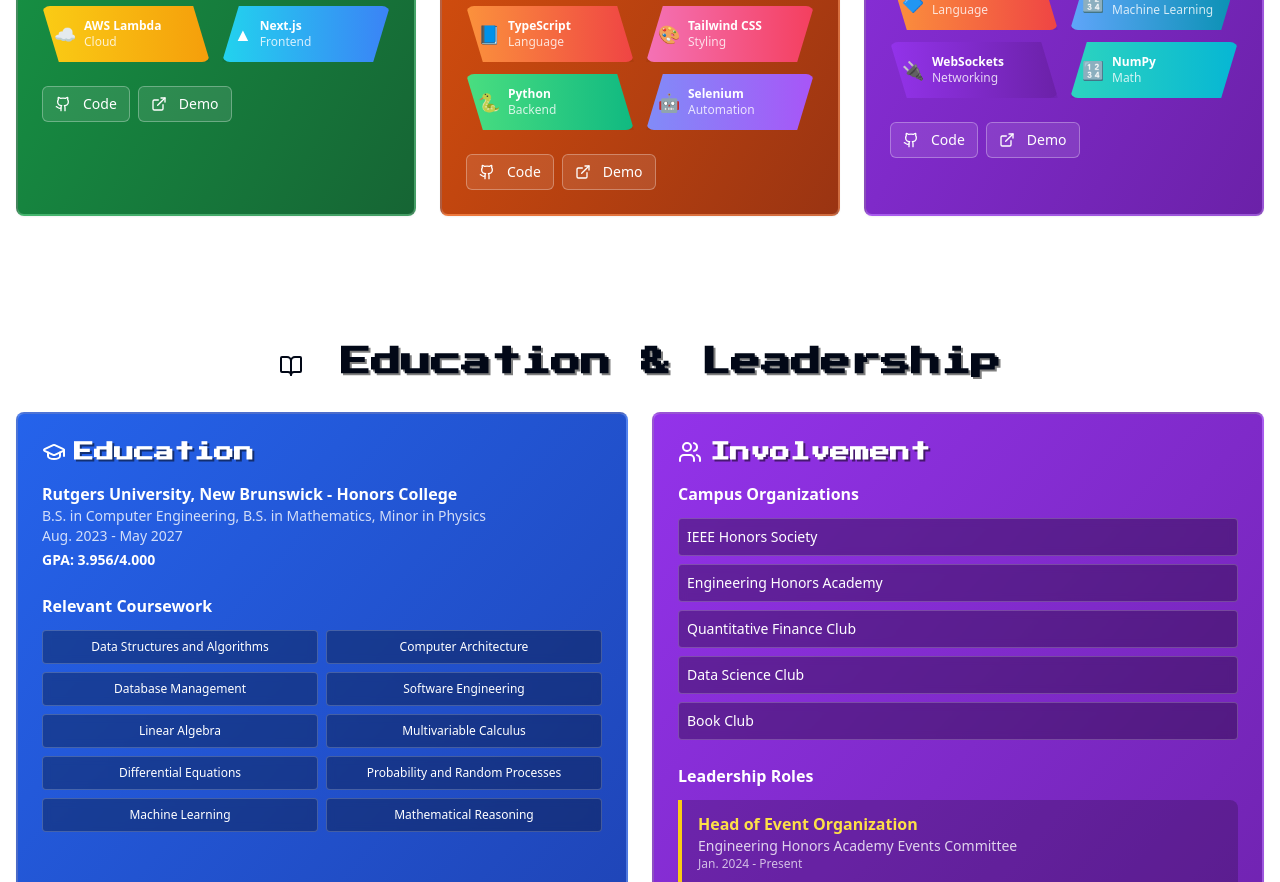
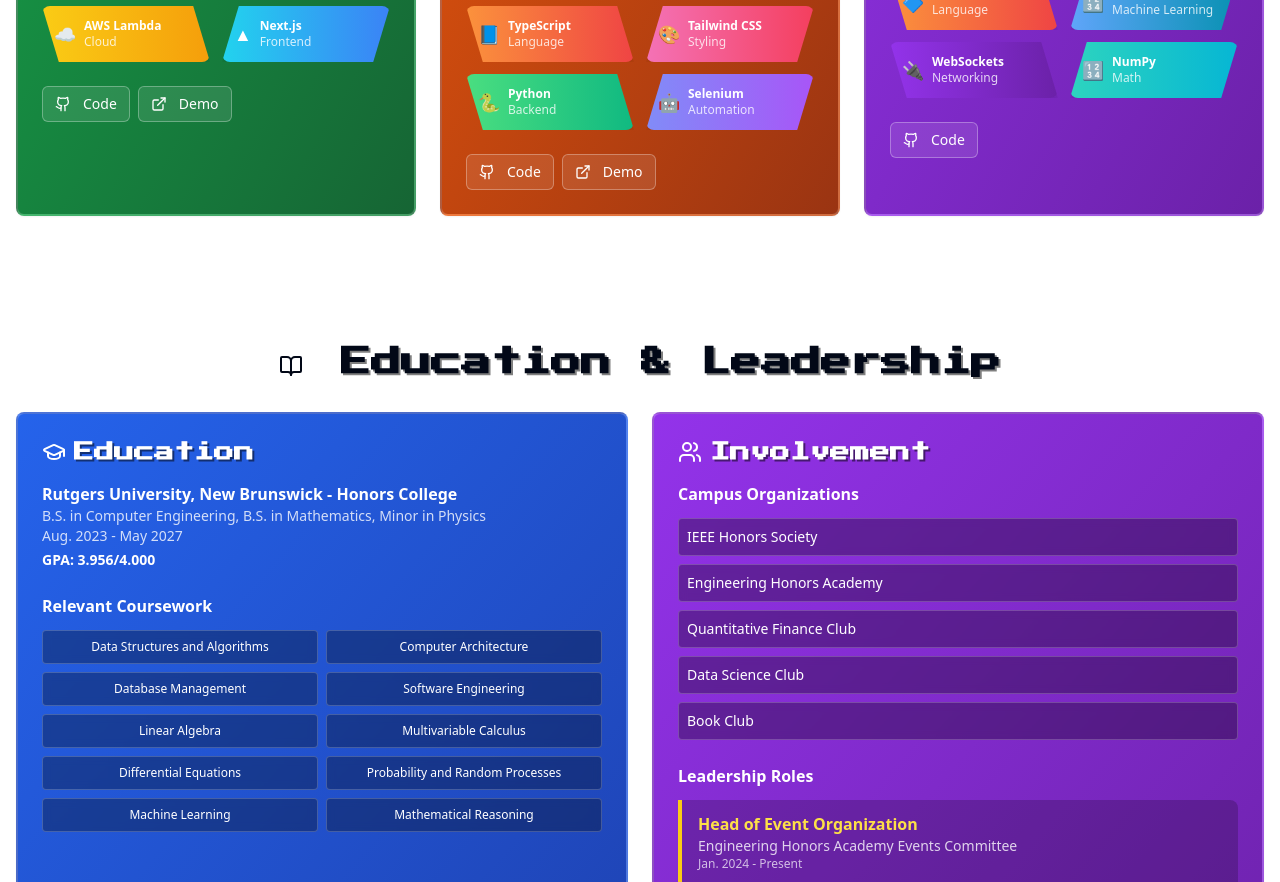
Before and after one commit to SamirVarma01/portfolio, a Next.js app: page / in a window 1280 px wide. Shown: the part 4840-5722 px from the top of the page. Built offline with nearby package versions, Linux system fonts and the light colour scheme; a web font is replaced by a local one.

Commit message:
Fix project links

```diff
--- a/components/projects-section.tsx
+++ b/components/projects-section.tsx
@@ -19,6 +19,8 @@ export default function ProjectsSection() {
         { name: "Next.js", icon: "▲", tier: "frontend" },
       ],
       color: "from-green-600 to-green-800",
+      github: "https://github.com/SamirVarma01/NextLevel",
+      demo: "https://next-level-eight-zeta.vercel.app/"
     },
     {
       title: "TF-Trades",
@@ -35,6 +37,8 @@ export default function ProjectsSection() {
         { name: "Selenium", icon: "🤖", tier: "automation" },
       ],
       color: "from-orange-600 to-orange-800",
+      github: "https://github.com/SamirVarma01/TF-Trades",
+      demo: "https://tf-trades.vercel.app/"
     },
     {
       title: "Game-Theoretic Pokémon Battle Bot",
@@ -49,6 +53,7 @@ export default function ProjectsSection() {
         { name: "NumPy", icon: "🔢", tier: "math" },
       ],
       color: "from-purple-600 to-purple-800",
+      github: "https://github.com/SamirVarma01/Game-Theory-in-Pokemon",
     },
   ]
 
@@ -155,14 +160,30 @@ export default function ProjectsSection() {
               </div>
 
               <div className="flex space-x-2 mt-auto">
+                <a
+                  href={project.github}
+                  target="_blank"
+                  rel="noopener noreferrer"
+                  className="inline-block"
+                >
                   <Button variant="outline" size="sm" className="bg-white/10 hover:bg-white/20 border-white/30">
                     <Github className="h-4 w-4 mr-1" />
                     Code
                   </Button>
+                </a>
+                {project.demo && (
+                  <a
+                    href={project.demo}
+                    target="_blank"
+                    rel="noopener noreferrer"
+                    className="inline-block"
+                  >
                     <Button variant="outline" size="sm" className="bg-white/10 hover:bg-white/20 border-white/30">
                       <ExternalLink className="h-4 w-4 mr-1" />
                       Demo
                     </Button>
+                  </a>
+                )}
               </div>
             </Card>
           </motion.div>
```
Lines whose indentation alone changed are shown as unchanged.
